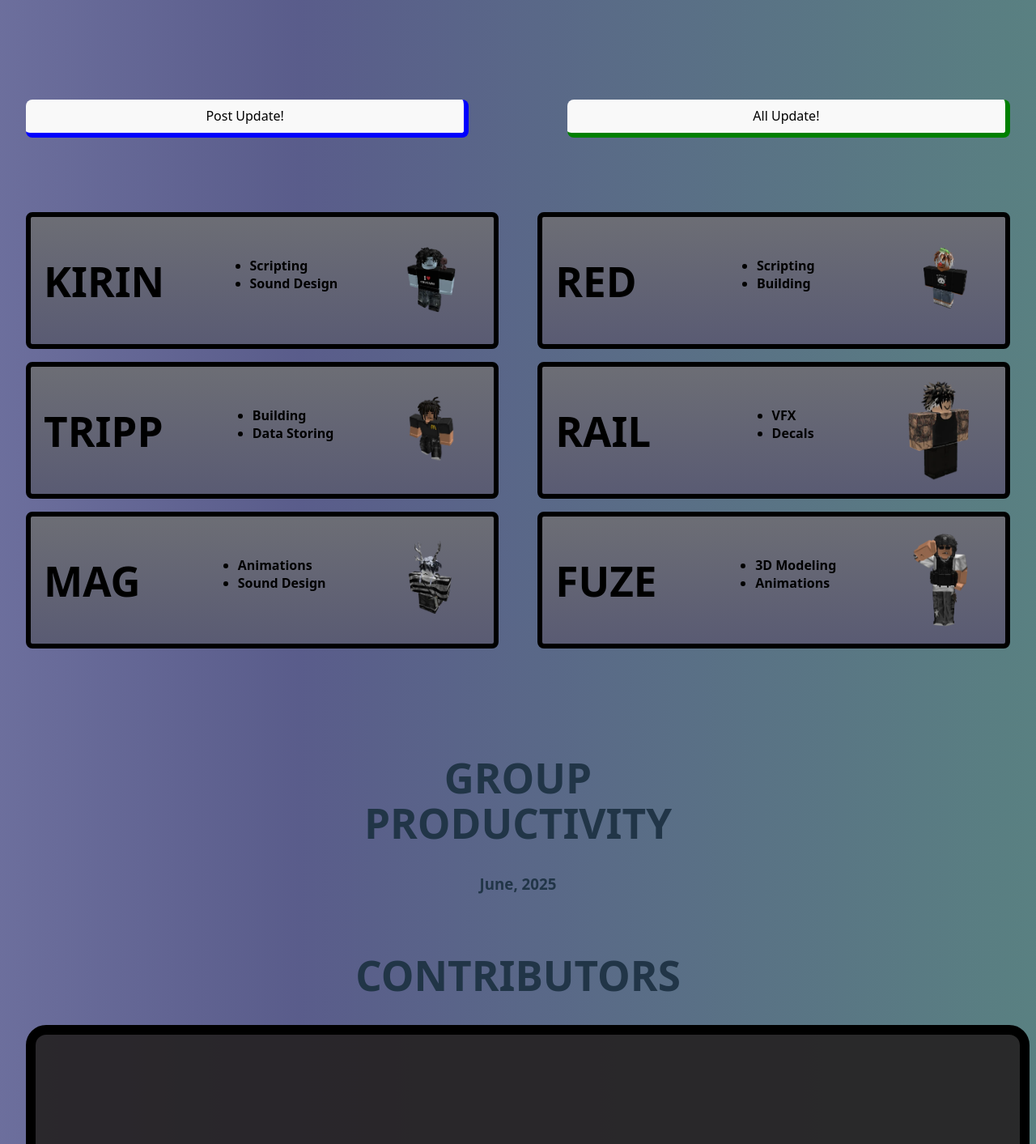
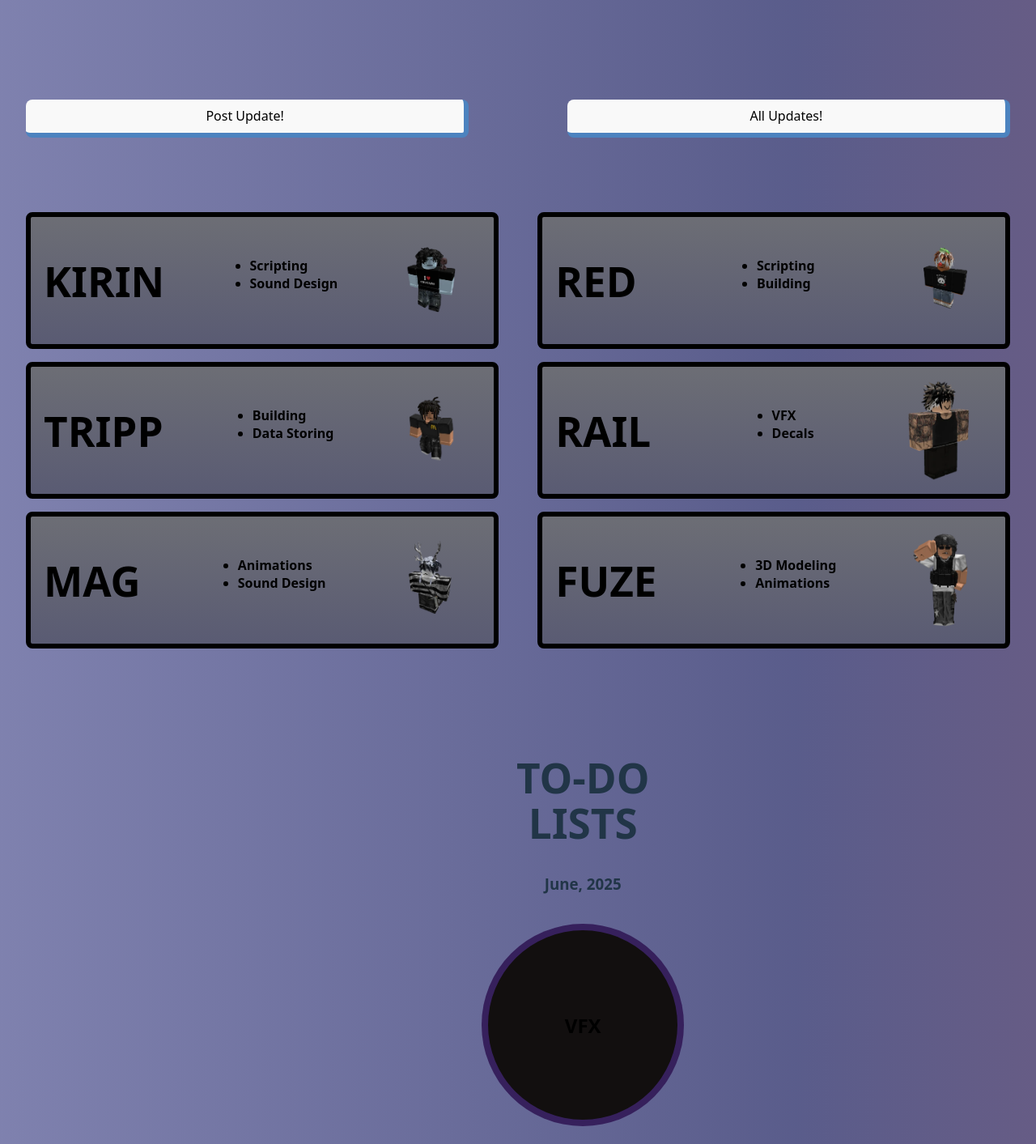
Before and after one commit to REdR0bbin2E/UpdateWebsite, a React (Vite) app in the folder Roblox-Daily-Updates/: page / in a window 1280 px wide. Shown: the part 186-1599 px from the top of the page at 81% size. Built offline with nearby package versions, Linux system fonts and the light colour scheme.

Commit message:
updated and added something Im too tired gts

```diff
--- a/Roblox-Daily-Updates/src/App.jsx
+++ b/Roblox-Daily-Updates/src/App.jsx
@@ -110,6 +110,7 @@ const MyModal = ({ isOpen, onClose, children, currentUser }) => (
   </AnimatePresence >
 )
 
+const roles = ["VFX", "Scripting", "Animating", "Sound Design", "Building", "3D Modeling"]
 
 const developers = [
   {
@@ -178,10 +179,10 @@ function App() {
 
           {/*Add calendar component here*/}
           <div style={{ marginTop: "10%", justifyContent: "space-between", flexDirection: "row", display: "flex" }}>
-            <motion.button whileHover={{ backgroundColor: "#000a", scale: 1.1 }} style={{ marginBottom: "5%", width: "45%", border: "6px solid blue", borderLeft: 20, borderTop: 20 }}>Post Update!</motion.button>  {/*Button that redirects to date selected */}
+            <motion.button whileHover={{ backgroundColor: "#000a", scale: 1.1 }} style={{ marginBottom: "5%", width: "45%", border: "6px solid rgba(41, 108, 180, 0.83)", borderLeft: 20, borderTop: 20 }}>Post Update!</motion.button>  {/*Button that redirects to date selected */}
 
 
-            <motion.button whileHover={{ backgroundColor: "#000a", scale: 1.1 }} style={{ marginBottom: "5%", width: "45%", border: "6px solid green", borderLeft: 20, borderTop: 20 }}>All Update!</motion.button>  {/*Button that redirects to date selected */}
+            <motion.button whileHover={{ backgroundColor: "#000a", scale: 1.1 }} style={{ marginBottom: "5%", width: "45%", border: "6px solid rgba(41, 108, 180, 0.83)", borderLeft: 20, borderTop: 20 }}>All Updates!</motion.button>  {/*Button that redirects to date selected */}
           </div>
           <MyModal currentUser={currentUser} isOpen={modalOpen} onClose={() => setModalOpen(false)}>
 
@@ -303,9 +304,31 @@ function App() {
           ))}
 
 
-          <div style={{ position: "relative", marginLeft: "30%", marginRight: "30%", zIndex: 10, top: -475 }}>
-            <h1 >GROUP PRODUCTIVITY</h1>
+          <div style={{ position: "relative", marginLeft: "45%", marginRight: "45%", zIndex: 10, top: -475 }}>
+            <h1 >TO-DO LISTS</h1>
             <h3>June, 2025</h3>
+
+            {roles.map((_, index) => (
+              <div key={index} style={{ padding: "1rem", display: "flex", flexDirection: "row", width: "100%", flexWrap: "wrap", justifyContent: "space-between", gap: "16px" }}>
+                <motion.button style={{
+                  width: 250,
+                  height: 250,
+                  background: "rgb(18, 15, 15)",
+                  borderRadius: 360, border: "8px solid rgba(90, 50, 170, 0.5)",
+                  padding: "1rem",
+                  justifyContent: "space-between",
+                  flexDirection: "row"
+                }}>
+
+
+                  <h2>{roles[index]}</h2>
+
+
+                </motion.button>
+              </div>
+            ))}
+
+
           </div>
 
 
@@ -319,6 +342,8 @@ function App() {
 
             </motion.div>
           </div>
+
+
 
 
         </div>
--- a/Roblox-Daily-Updates/src/index.css
+++ b/Roblox-Daily-Updates/src/index.css
@@ -7,7 +7,7 @@
   color: rgba(255, 255, 255, 0.87);
   background-color: #646cffaa;
   background-size: 600% 600%;
-  background-image: linear-gradient(to left, #000000, #a70707aa, #067d33aa, #070b51aa, #989bdbaa);
+  background-image: linear-gradient(to left, #000000, #a70707aa, #070b51aa, #989bdbaa);
   animation: background-change 30s ease infinite;
 
   font-synthesis: none;
```
